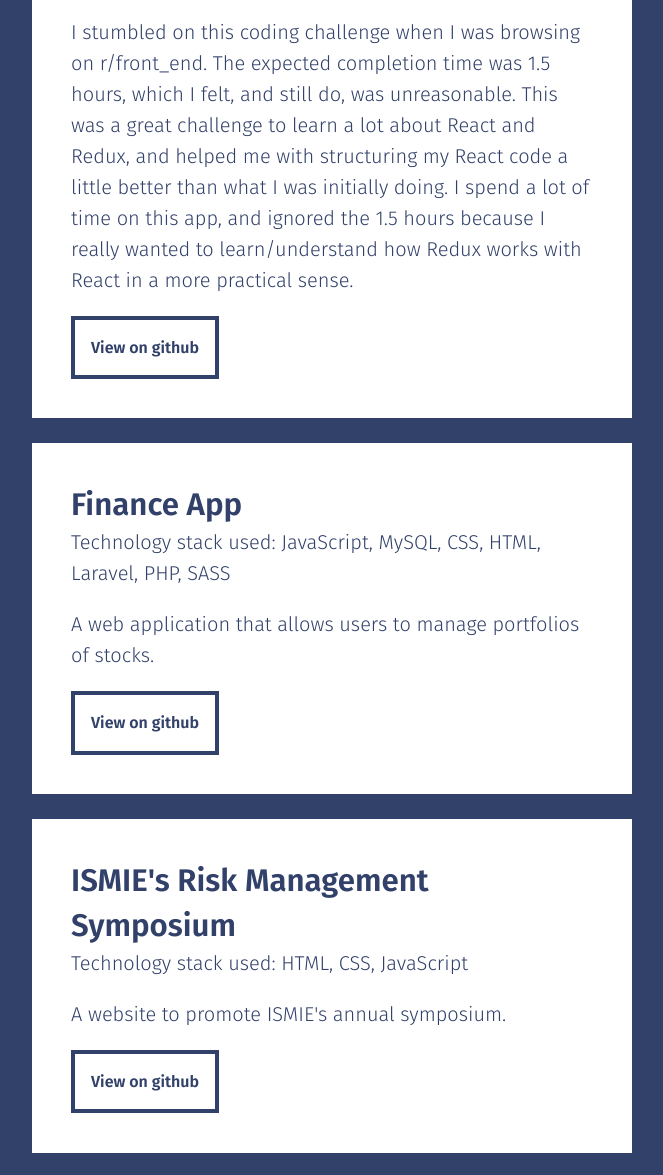
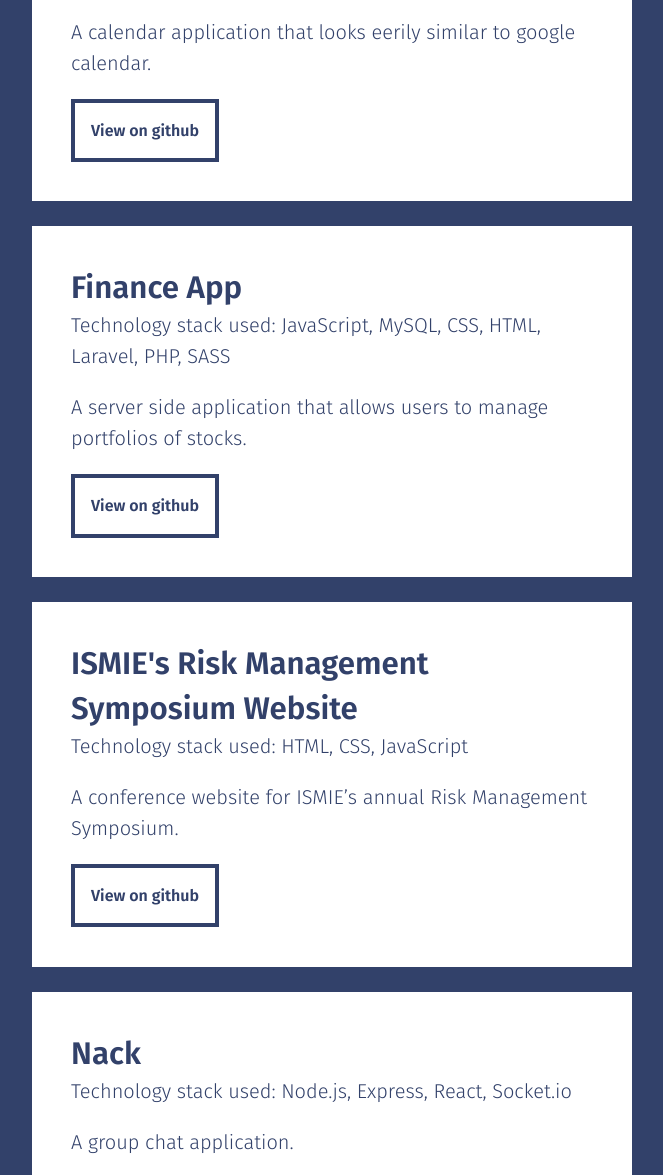
Before and after one commit to davidyearwood/dayvod.github.io, a website: page index.html in a window 1280 px wide. Shown: the part 737-1912 px from the top of the page, without its empty margins (308-971 px from the left). Drawn offline with Linux system fonts and the light colour scheme.

Commit message:
Shorten projects description

```diff
--- a/index.html
+++ b/index.html
@@ -51,42 +51,38 @@
                         <p class="card__text">Tech used: React, Redux, Webpack, and CSS</p>
 
                         <p class="card__text mt-2">
-                            I stumbled on this coding challenge when I was browsing on r/front_end. The expected completion time was 1.5 hours, which
-                            I felt, and still do, was unreasonable. This was a great challenge to learn a lot about React
-                            and Redux, and helped me with structuring my React code a little better than what I was initially
-                            doing. I spend a lot of time on this app, and ignored the 1.5 hours because I really wanted to
-                            learn/understand how Redux works with React in a more practical sense.
+                            A calendar application that looks eerily similar to google calendar.
                         </p>
                         <a href="https://github.com/dayvod/calendar-app" class="btn mt-2">View on github</a>
                     </li>
                     <li class="card grid__item mt-3">
                         <h3 class="card__title">Finance App</h3>
                         <p class="card__text">Technology stack used: JavaScript, MySQL, CSS, HTML, Laravel, PHP, SASS</p>
-                        <p class="card__text mt-2">A web application that allows users to manage portfolios of stocks.</p>
+                        <p class="card__text mt-2">A server side application that allows users to manage portfolios of stocks.</p>
                         <a href="https://github.com/dayvod/calendar-app" class="btn mt-2">View on github</a>
                     </li>
                     <li class="card grid__item mt-3">
-                        <h3 class="card__title">ISMIE's Risk Management Symposium</h3>
+                        <h3 class="card__title">ISMIE's Risk Management Symposium Website</h3>
                         <p class="card__text">Technology stack used: HTML, CSS, JavaScript</p>
-                        <p class="card__text mt-2">A website to promote ISMIE's annual symposium.</p>
+                        <p class="card__text mt-2">A conference website for ISMIE’s annual Risk Management Symposium.</p>
                         <a href="https://github.com/dayvod/calendar-app" class="btn mt-2">View on github</a>
                     </li>
                     <li class="card grid__item mt-3">
                         <h3 class="card__title">Nack</h3>
-                        <p class="card__text">Technology stack used: Node.js, Express, React</p>
-                        <p class="card__text mt-2">A chat application that is similar in spirit watered down Slack clone.</p>
+                        <p class="card__text">Technology stack used: Node.js, Express, React, Socket.io</p>
+                        <p class="card__text mt-2">A group chat application.</p>
                         <a href="https://github.com/dayvod/calendar-app" class="btn mt-2">View on github</a>
                     </li>
                     <li class="card grid__item mt-3">
                         <h3 class="card__title">Stolen Bike Index</h3>
                         <p class="card__text">Technology stack used: React, HTML, CSS in JS</p>
-                        <p class="card__text mt-2">An app that displays the list of reported bike thefts based on the Bikewise API.</p>
+                        <p class="card__text mt-2">A client side application that displays the list of reported bike thefts using the Bikewise API.</p>
                         <a href="https://github.com/dayvod/calendar-app" class="btn mt-2">View on github</a>
                     </li>
                     <li class="card grid__item mt-3">
-                        <h3 class="card__title">Bookish Backend API</h3>
+                        <h3 class="card__title">Bookish's API</h3>
                         <p class="card__text">Technology stack used: Express, Node.js, PostgreSQL</p>
-                        <p class="card__text mt-2">The backend API for a book review application I have been working on.</p>
+                        <p class="card__text mt-2">An API for a book review application.</p>
                         <a href="https://github.com/dayvod/calendar-app" class="btn mt-2">View on github</a>
                     </li>
                 </ul>
```
